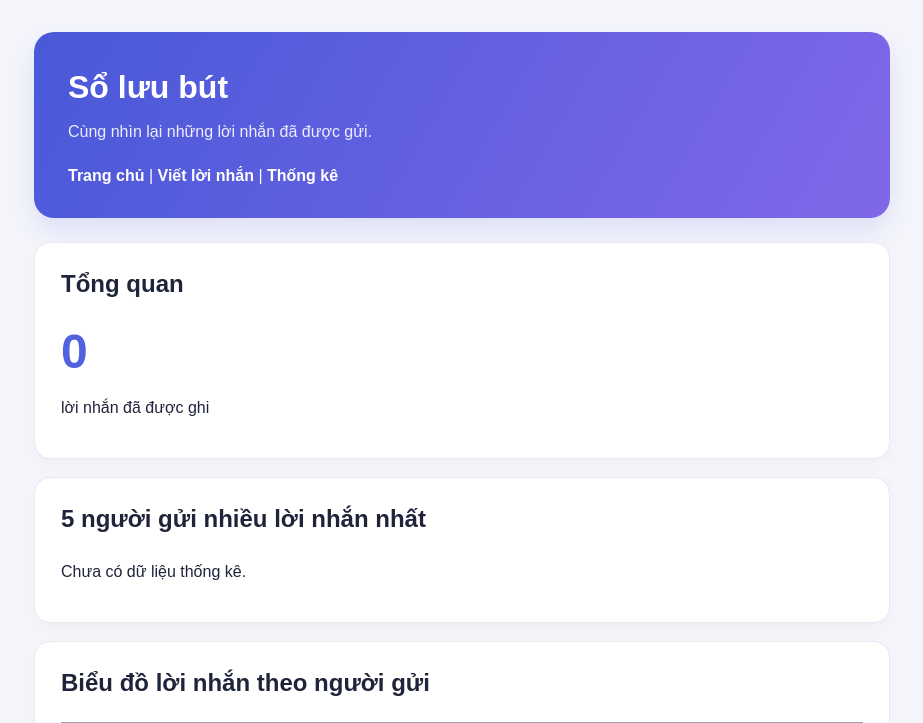
After one commit to VietHoan225/PyGuestbook, a Flask app: page /stats in a window 1280 px wide. The commit adds this page. Shown: the top 723 px of the page, without its empty margins (178-1101 px from the left). Run offline with Flask 3, Linux system fonts and the light colour scheme; grey boxes are pictures that could not be loaded.

Commit message:
feat(manual): add JSON persistence and statistics

```diff
--- a/manual/app.py
+++ b/manual/app.py
@@ -1,9 +1,33 @@
+import json
+from collections import Counter
+from pathlib import Path
+
+import matplotlib
+
+matplotlib.use("Agg")
+import matplotlib.pyplot as plt
 from flask import Flask, redirect, render_template, request, url_for
 
 app = Flask(__name__)
 
-entries = []
-next_id = 1
+DATA_FILE = Path(__file__).parent / "data.json"
+CHART_FILE = Path(__file__).parent / "static" / "stats.png"
+
+
+def load_entries():
+    if DATA_FILE.exists():
+        with DATA_FILE.open(encoding="utf-8") as file:
+            return json.load(file)
+    return []
+
+
+def save_entries():
+    with DATA_FILE.open("w", encoding="utf-8") as file:
+        json.dump(entries, file, ensure_ascii=False, indent=4)
+
+
+entries = load_entries()
+next_id = max((entry["id"] for entry in entries), default=0) + 1
 
 
 @app.route("/")
@@ -31,6 +55,7 @@ def add():
 
     entries.append({"id": next_id, "name": name, "message": message})
     next_id += 1
+    save_entries()
     return redirect(url_for("index"))
 
 
@@ -39,5 +64,39 @@ def delete(id):
     for entry in entries:
         if entry["id"] == id:
             entries.remove(entry)
+            save_entries()
             break
     return redirect(url_for("index"))
+
+
+@app.route("/stats")
+def stats():
+    counts = Counter(entry["name"] for entry in entries)
+    top_senders = counts.most_common(5)
+
+    CHART_FILE.parent.mkdir(exist_ok=True)
+
+    all_senders = counts.most_common()
+    names = [name for name, count in all_senders]
+    totals = [count for name, count in all_senders]
+
+    plt.figure(figsize=(8, 4))
+    if names:
+        plt.bar(names, totals, color="#5b6cff")
+        plt.ylabel("Số lời nhắn")
+        plt.title("Lời nhắn theo người gửi")
+    else:
+        plt.text(0.5, 0.5, "Chưa có lời nhắn", ha="center", va="center")
+        plt.axis("off")
+    plt.tight_layout()
+    plt.savefig(CHART_FILE)
+    plt.close()
+
+    return render_template(
+        "stats.html",
+        total=len(entries),
+        top_senders=top_senders,
+        chart_url=url_for(
+            "static", filename="stats.png", v=int(CHART_FILE.stat().st_mtime)
+        ),
+    )
--- a/manual/requirements.txt
+++ b/manual/requirements.txt
@@ -1 +1,2 @@
 Flask==3.1.3
+matplotlib
--- /dev/null
+++ b/manual/static/style.css
@@ -0,0 +1,77 @@
+:root {
+    color-scheme: light;
+    font-family: Arial, sans-serif;
+    color: #20243a;
+    background: #f5f6fb;
+}
+
+* { box-sizing: border-box; }
+
+body {
+    max-width: 900px;
+    margin: 0 auto;
+    padding: 32px 22px;
+    line-height: 1.6;
+}
+
+header {
+    padding: 30px 34px;
+    color: white;
+    background: linear-gradient(120deg, #4859d8, #8068e8);
+    border-radius: 20px;
+    box-shadow: 0 12px 28px #4859d826;
+}
+
+header h1, h2, h3 { font-family: Arial, sans-serif; }
+header h1 { margin: 0; font-size: 2rem; }
+header p { margin: 6px 0 18px; color: #eeedff; }
+nav a { color: white; font-weight: 600; text-decoration: none; }
+nav a:hover { text-decoration: underline; }
+
+main { display: grid; gap: 18px; margin: 24px 0; }
+.card, article, fieldset {
+    padding: 22px 26px;
+    background: white;
+    border: 1px solid #e8e9f1;
+    border-radius: 16px;
+    box-shadow: 0 5px 18px #22243a08;
+}
+
+h2 { margin-top: 0; }
+article h3 { margin-top: 0; }
+article h3 small, .card li span { color: #777d95; font-weight: 400; }
+blockquote { margin: 12px 0; padding-left: 14px; border-left: 3px solid #8490ff; }
+.total { margin: 0; color: #5262df; font: 800 3rem Arial, sans-serif; }
+.card ol { padding-left: 24px; }
+.card li { padding: 5px 0; }
+.card li span { float: right; }
+.chart-card img { display: block; width: 100%; height: auto; }
+
+label { display: inline-block; margin-bottom: 5px; }
+input, textarea {
+    width: 100%;
+    padding: 11px 12px;
+    color: inherit;
+    background: #fbfbfe;
+    border: 1px solid #dfe1eb;
+    border-radius: 9px;
+    font: inherit;
+}
+input:focus, textarea:focus { outline: 2px solid #aeb6ff; border-color: #6473ed; }
+button {
+    padding: 10px 17px;
+    color: white;
+    background: #5262df;
+    border: 0;
+    border-radius: 9px;
+    font: 600 1rem Arial, sans-serif;
+    cursor: pointer;
+}
+button:hover { background: #3e4fc8; }
+footer { padding: 12px 0; color: #777d95; text-align: center; }
+
+@media (max-width: 600px) {
+    body { padding: 18px 14px; }
+    header { padding: 24px 22px; }
+    .card, article, fieldset { padding: 18px; }
+}
--- a/manual/templates/add.html
+++ b/manual/templates/add.html
@@ -4,13 +4,15 @@
     <meta charset="UTF-8">
     <meta name="viewport" content="width=device-width, initial-scale=1.0">
     <title>Viết lời nhắn – Sổ lưu bút</title>
+    <link rel="stylesheet" href="{{ url_for('static', filename='style.css') }}">
 </head>
 <body>
     <header>
         <h1>Sổ lưu bút</h1>
         <nav>
             <a href="{{ url_for('index') }}">Trang chủ</a> |
-            <a href="{{ url_for('add') }}">Viết lời nhắn</a>
+            <a href="{{ url_for('add') }}">Viết lời nhắn</a> |
+            <a href="{{ url_for('stats') }}">Thống kê</a>
         </nav>
     </header>
 
@@ -25,7 +27,6 @@
 
         <form action="{{ url_for('add') }}" method="post">
             <fieldset>
-                <legend>Thông tin của bạn</legend>
                 <p>
                     <label for="name"><strong>Tên</strong></label><br>
                     <input type="text" id="name" name="name" size="40" maxlength="100"
--- a/manual/templates/index.html
+++ b/manual/templates/index.html
@@ -4,6 +4,7 @@
     <meta charset="UTF-8">
     <meta name="viewport" content="width=device-width, initial-scale=1.0">
     <title>Sổ lưu bút</title>
+    <link rel="stylesheet" href="{{ url_for('static', filename='style.css') }}">
 </head>
 <body>
     <header>
@@ -11,7 +12,8 @@
         <p><em>Cảm ơn bạn đã ghé thăm! Hãy để lại đôi lời trước khi rời đi nhé.</em></p>
         <nav>
             <a href="{{ url_for('index') }}">Trang chủ</a> |
-            <a href="{{ url_for('add') }}">Viết lời nhắn</a>
+            <a href="{{ url_for('add') }}">Viết lời nhắn</a> |
+            <a href="{{ url_for('stats') }}">Thống kê</a>
         </nav>
     </header>
 
--- /dev/null
+++ b/manual/templates/stats.html
@@ -0,0 +1,48 @@
+<!DOCTYPE html>
+<html lang="vi">
+<head>
+    <meta charset="UTF-8">
+    <meta name="viewport" content="width=device-width, initial-scale=1.0">
+    <title>Thống kê – Sổ lưu bút</title>
+    <link rel="stylesheet" href="{{ url_for('static', filename='style.css') }}">
+</head>
+<body>
+    <header>
+        <h1>Sổ lưu bút</h1>
+        <p>Cùng nhìn lại những lời nhắn đã được gửi.</p>
+        <nav>
+            <a href="{{ url_for('index') }}">Trang chủ</a> |
+            <a href="{{ url_for('add') }}">Viết lời nhắn</a> |
+            <a href="{{ url_for('stats') }}">Thống kê</a>
+        </nav>
+    </header>
+
+    <main>
+        <section class="card">
+            <h2>Tổng quan</h2>
+            <p class="total">{{ total }}</p>
+            <p>lời nhắn đã được ghi</p>
+        </section>
+
+        <section class="card">
+            <h2>5 người gửi nhiều lời nhắn nhất</h2>
+            {% if top_senders %}
+            <ol>
+                {% for name, count in top_senders %}
+                <li>{{ name }} <span>{{ count }} lời nhắn</span></li>
+                {% endfor %}
+            </ol>
+            {% else %}
+            <p>Chưa có dữ liệu thống kê.</p>
+            {% endif %}
+        </section>
+
+        <section class="card chart-card">
+            <h2>Biểu đồ lời nhắn theo người gửi</h2>
+            <img src="{{ chart_url }}" alt="Biểu đồ số lời nhắn theo người gửi">
+        </section>
+    </main>
+
+    <footer><small>PyGuestbook – Bài tập nhóm Lập trình web với Python</small></footer>
+</body>
+</html>
```
Also changed, not shown: 1 other file.
